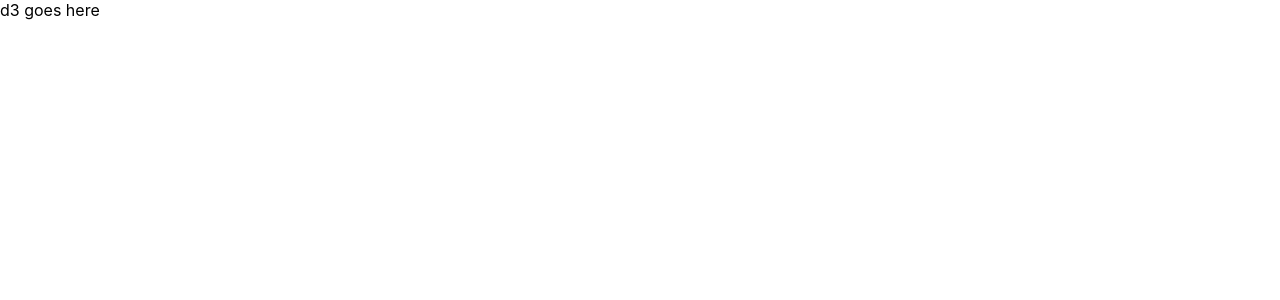
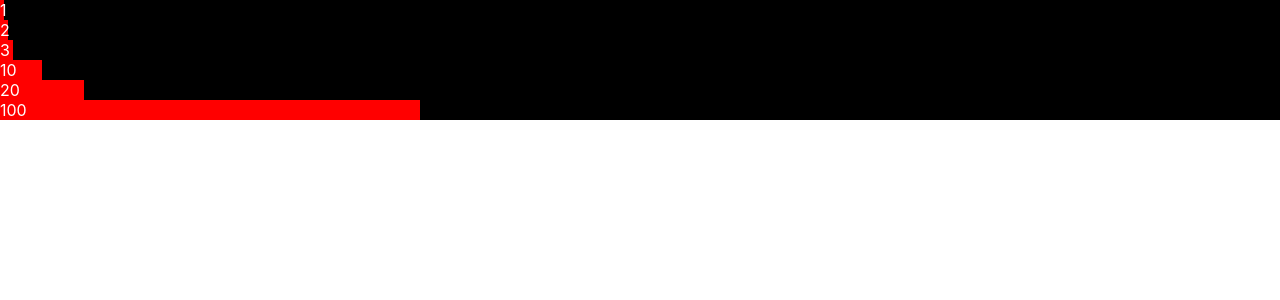
Before and after one commit to licebeam/d3-experiment, a React (Create React App) app: page / in a window 1280 px wide. Shown: the top 300 px of the page. Built offline with nearby package versions, Linux system fonts and the light colour scheme.

Commit message:
basic barchart setup

```diff
--- a/package.json
+++ b/package.json
@@ -4,6 +4,8 @@
   "private": true,
   "dependencies": {
     "d3": "^5.7.0",
+    "d3-scale": "^2.1.2",
+    "d3-selection": "^1.3.2",
     "react": "^16.6.0",
     "react-dom": "^16.6.0",
     "react-scripts": "2.1.0",
--- a/src/App.js
+++ b/src/App.js
@@ -1,12 +1,45 @@
 import React, { Component } from 'react';
+import styled from 'styled-components';
+import * as d3 from 'd3'; //import all of d3
 
+const Container = styled.div`
+  background-color: black;
+  .App{
+    color: white;
+    div{
+      background-color: red;
+    }
+  }
+`
 
 class App extends Component {
+  state = {
+    fakeDataArr: [
+      1, 2, 3, 10, 20, 100,
+    ]
+  }
+  createBarChart = () => {
+    let x = d3.scaleLinear()
+      .domain([0, d3.max(this.state.fakeDataArr)])
+      .range([0, 420]);
+    d3.select('.App')
+      .selectAll('div')
+      .data(this.state.fakeDataArr)
+      .enter().append('div')
+      .style('width', function (d) { return x(d) + 'px'; })
+      .text(function (d) { return d; });
+  }
+  componentDidMount() {
+    this.createBarChart();
+  }
   render() {
+
     return (
-      <div className="App">
-        d3 goes here
-      </div>
+      <Container>
+        <div className="App">
+
+        </div>
+      </Container>
     );
   }
 }
```
